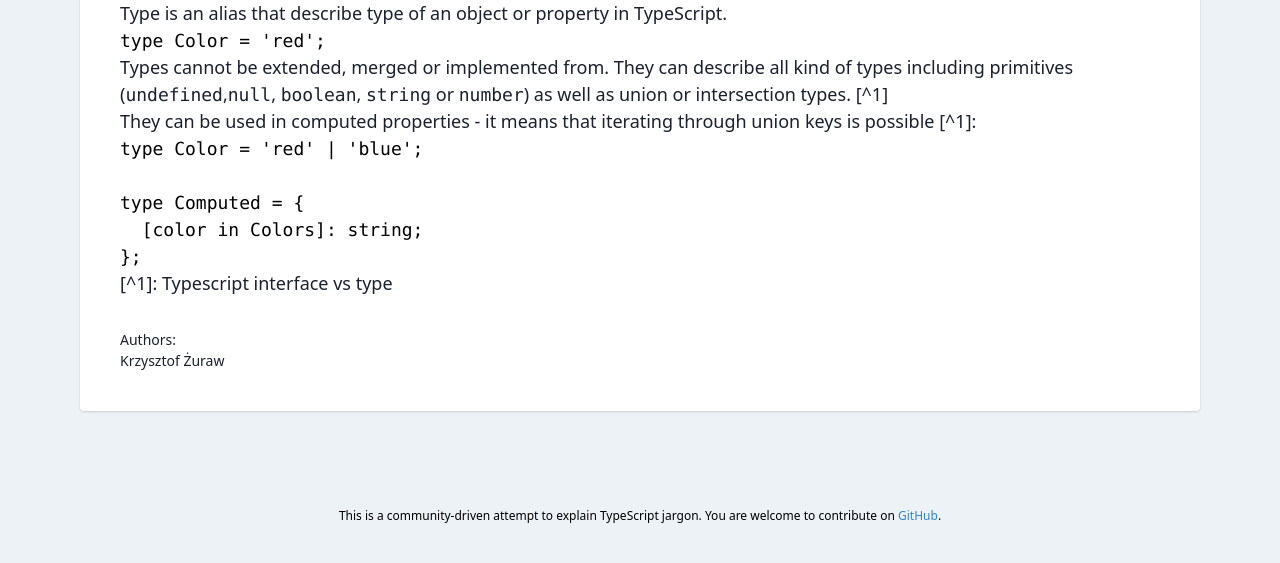
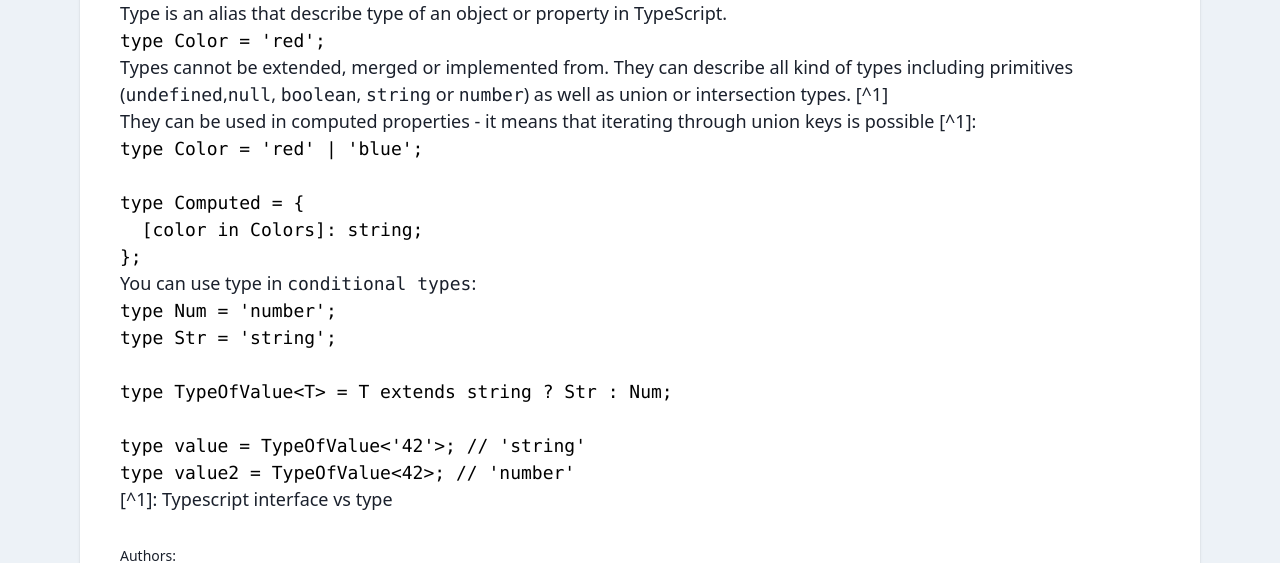
Before and after one commit to krzysztofzuraw/explain-typescript, a Gatsby site: page /T/type/ in a window 1280 px wide. Shown: the part 377-940 px from the top of the page. Before the commit the page ends 918 px from the top, so only its background shows below. Built offline with nearby package versions, Linux system fonts and the light colour scheme; Gatsby itself is replaced by a stand-in of ours; some packages are replaced by stand-ins of ours; code samples lack their colours.

Commit message:
chore: add more info to the type entry

````diff
--- a/content/glossary/T/type.md
+++ b/content/glossary/T/type.md
@@ -24,4 +24,16 @@
 };
 ```
 
+You can use type in `conditional types`:
+
+```ts
+type Num = 'number';
+type Str = 'string';
+
+type TypeOfValue<T> = T extends string ? Str : Num;
+
+type value = TypeOfValue<'42'>; // 'string'
+type value2 = TypeOfValue<42>; // 'number'
+```
+
 [^1]: [Typescript interface vs type](https://pawelgrzybek.com/typescript-interface-vs-type/)
````
